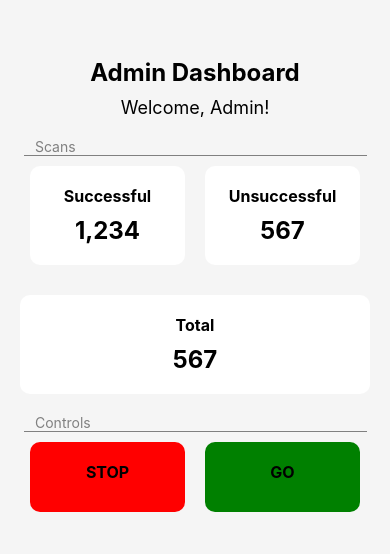
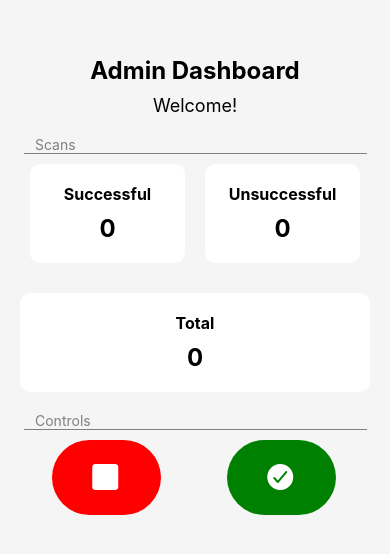
Before and after one commit to einstein-john/adminApp, a React Native app: screen /AdminDashboard in a window 390 px wide. Shown: the part 122-676 px from the top of the page. Built offline with nearby package versions, Linux system fonts and the light colour scheme.

Commit message:
fixing backend

```diff
--- a/dashboard.js
+++ b/dashboard.js
@@ -1,12 +1,28 @@
-import React from 'react';
+import React, { useState } from 'react';
 import { View, Text, StyleSheet, TouchableOpacity } from 'react-native';
+import { Ionicons } from '@expo/vector-icons';
+import { useNavigation } from '@react-navigation/native';
 import Line from './line';
 
 const AdminDashboard = () => {
+  const navigation = useNavigation();
+  const [successfulScans, setSuccessfulScans] = useState(0);
+  const [unsuccessfulScans, setUnsuccessfulScans] = useState(0);
+
+  const totalScans = successfulScans + unsuccessfulScans;
+
+  const handleSuccessfulScan = () => {
+    setSuccessfulScans(successfulScans + 1);
+  };
+
+  const handleUnsuccessfulScan = () => {
+    setUnsuccessfulScans(unsuccessfulScans + 1);
+  };
+
   return (
     <View style={styles.container}>
       <Text style={styles.title}>Admin Dashboard</Text>
-      <Text style={styles.subtitle}>Welcome, Admin!</Text>
+      <Text style={styles.subtitle}>Welcome!</Text>
 
       {/* Dashboard Components */}
 
@@ -17,37 +33,36 @@ const AdminDashboard = () => {
         <View style={styles.row}>
           <View style={styles.componentContainer}>
             <Text style={styles.componentTitle}>Successful</Text>
-            <Text style={styles.componentValue}>1,234</Text>
+            <Text style={styles.componentValue}>{successfulScans}</Text>
           </View>
         </View>
 
         <View style={styles.row}>
           <View style={styles.componentContainer}>
             <Text style={styles.componentTitle}>Unsuccessful</Text>
-            <Text style={styles.componentValue}>567</Text>
+            <Text style={styles.componentValue}>{unsuccessfulScans}</Text>
           </View>
         </View>
       </View>
 
       <View style={styles.componentContainer}>
-            <Text style={styles.componentTitle}>Total</Text>
-            <Text style={styles.componentValue}>567</Text>
-          </View>
+        <Text style={styles.componentTitle}>Total</Text>
+        <Text style={styles.componentValue}>{totalScans}</Text>
+      </View>
 
-
-          <Text style={styles.smallText}>Controls</Text>
+      <Text style={styles.smallText}>Controls</Text>
       <Line />
 
       <View style={styles.rowContainer}>
         <View style={styles.row}>
-          <TouchableOpacity style={styles.buttonModRed}>
-            <Text style={styles.componentTitle}>STOP</Text>
+          <TouchableOpacity style={styles.buttonModRed} onPress={handleUnsuccessfulScan}>
+            <Ionicons name="md-square" size={32} color="white" />
           </TouchableOpacity>
         </View>
 
         <View style={styles.row}>
-          <TouchableOpacity style={styles.buttonModGreen}>
-            <Text style={styles.componentTitle}>GO</Text>
+          <TouchableOpacity style={styles.buttonModGreen} onPress={handleSuccessfulScan}>
+            <Ionicons name="md-checkmark-circle" size={32} color="white" />
           </TouchableOpacity>
         </View>
       </View>
@@ -77,11 +92,12 @@ const styles = StyleSheet.create({
     flexDirection: 'row',
     justifyContent: 'space-between',
     width: '100%',
+    alignContent: 'center',
   },
   row: {
     flex: 1,
     width: '50%',
-    margin:10,
+    margin: 10,
   },
   componentContainer: {
     backgroundColor: '#fff',
@@ -100,27 +116,29 @@ const styles = StyleSheet.create({
     fontSize: 24,
     fontWeight: 'bold',
   },
-  smallText:{
-    fontSize:14,
-    color:'grey',
-    marginRight:"auto",
-    marginLeft:15,
+  smallText: {
+    fontSize: 14,
+    color: 'grey',
+    marginRight: 'auto',
+    marginLeft: 15,
   },
-  buttonModRed:{
+  buttonModRed: {
     backgroundColor: 'red',
-    borderRadius: 10,
+    borderRadius: 100,
     padding: 20,
     marginBottom: 20,
-    width: '100%',
+    width: '70%',
     alignItems: 'center',
+    marginLeft: 22,
   },
-  buttonModGreen:{
+  buttonModGreen: {
     backgroundColor: 'green',
-    borderRadius: 10,
+    borderRadius: 100,
     padding: 20,
     marginBottom: 20,
-    width: '100%',
+    width: '70%',
     alignItems: 'center',
+    marginLeft: 22,
   },
 });
 
--- a/welcomeScreen.js
+++ b/welcomeScreen.js
@@ -31,7 +31,7 @@ const WelcomeScreen = () => {
     const timeout = setTimeout(() => {
       dispatch({ type: 'LOGIN', payload: '' });
       navigation.navigate('AdminDashboard');
-    }, 3000); // Adjust the duration as per your requirement (in milliseconds)
+    }, 1000); // Adjust the duration as per your requirement (in milliseconds)
 
     const backHandler = BackHandler.addEventListener('hardwareBackPress', backAction);
 
```
Also changed, not shown: arduinoCommunicaton.js (added, +90 -0 lines).
